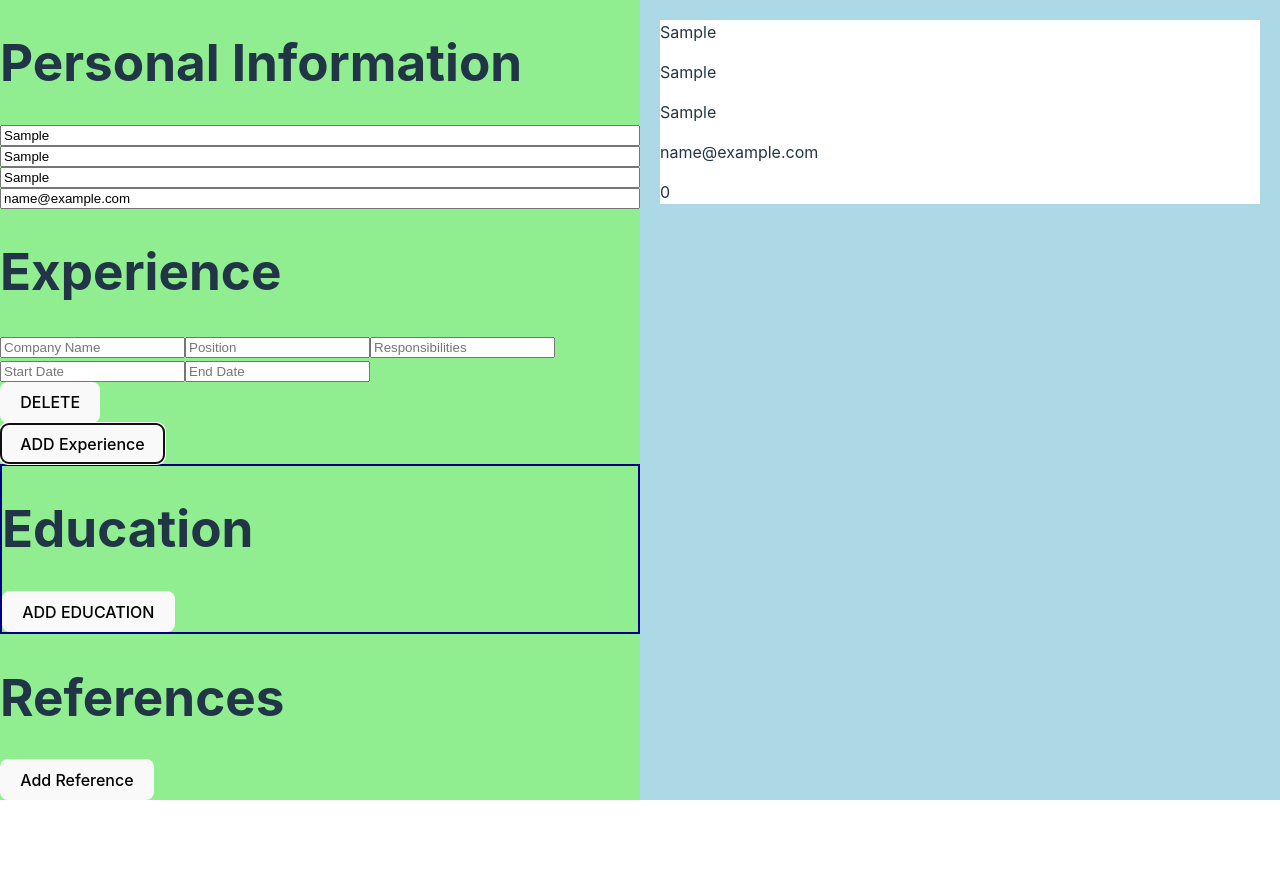
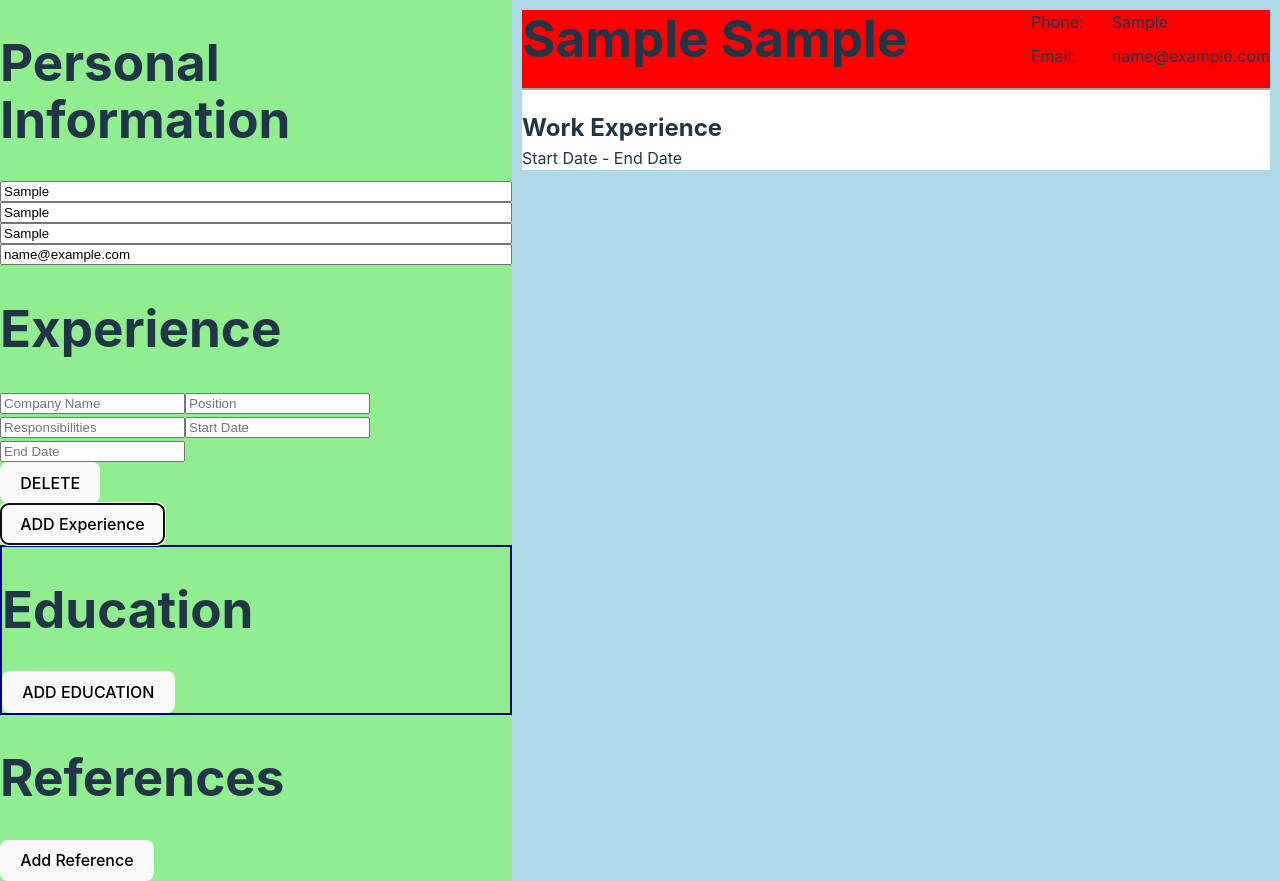
Before and after one commit to BrynyPatchett/cv-generator, a React (Vite) app: page / in a window 1280 px wide. Both pictures are taken after typing "Sample", "Sample", "Sample", "name@example.com" into the empty fields and a click on the button "ADD Experience". Before the commit the page ends 800 px from the top, so only its background shows below. Built offline with nearby package versions, Linux system fonts and the light colour scheme.

Commit message:
Added output display components and styling, changed variable names in object setters for more generic use

```diff
--- a/src/App.css
+++ b/src/App.css
@@ -1,40 +1,3 @@
-
-.logo {
-  height: 6em;
-  padding: 1.5em;
-  will-change: filter;
-  transition: filter 300ms;
-}
-.logo:hover {
-  filter: drop-shadow(0 0 2em #646cffaa);
-}
-.logo.react:hover {
-  filter: drop-shadow(0 0 2em #61dafbaa);
-}
-
-@keyframes logo-spin {
-  from {
-    transform: rotate(0deg);
-  }
-  to {
-    transform: rotate(360deg);
-  }
-}
-
-@media (prefers-reduced-motion: no-preference) {
-  a:nth-of-type(2) .logo {
-    animation: logo-spin infinite 20s linear;
-  }
-}
-
-.card {
-  padding: 2em;
-}
-
-.read-the-docs {
-  color: #888;
-}
-
 
 .education-section{
   border: 2px solid navy;
@@ -43,5 +6,5 @@
 
 .cvDisplay{
   background-color: rgb(255, 255, 255);
-  margin: 20px;
+  margin: 10px;
 }
--- a/src/components/inputComponents/careerSection.jsx
+++ b/src/components/inputComponents/careerSection.jsx
@@ -6,9 +6,9 @@ function CareerSection({cred,careerExperiences, setcareerExperiences}){
 
     return(
         <>
-        <input placeholder="Company Name" onChange={(e)=>{updateCredential(cred,careerExperiences, setcareerExperiences,e.target.value,"companyName")}}></input>
-        <input placeholder="Position" onChange={(e)=>{updateCredential(cred,careerExperiences, setcareerExperiences,e.target.value,"position")}}></input>
-        <input placeholder="Responsibilities" onChange={(e)=>{updateCredential(cred,careerExperiences, setcareerExperiences,e.target.value,"responsiblity")}}></input>
+        <input placeholder="Company Name" onChange={(e)=>{updateCredential(cred,careerExperiences, setcareerExperiences,e.target.value,"location")}}></input>
+        <input placeholder="Position" onChange={(e)=>{updateCredential(cred,careerExperiences, setcareerExperiences,e.target.value,"title")}}></input>
+        <input placeholder="Responsibilities" onChange={(e)=>{updateCredential(cred,careerExperiences, setcareerExperiences,e.target.value,"description")}}></input>
         <input placeholder="Start Date" onChange={(e)=>{updateCredential(cred,careerExperiences, setcareerExperiences,e.target.value,"dateStart")}}></input>
         <input placeholder="End Date" onChange={(e)=>{updateCredential(cred,careerExperiences, setcareerExperiences,e.target.value,"dateEnd")}}></input>
         <br></br>
--- a/src/components/cvDisplay.jsx
+++ b/src/components/outputComponents/cvDisplay.jsx
@@ -1,4 +1,7 @@
-import { render } from "react-dom"
+/* eslint-disable react/prop-types */
+import InfoDisplay from "./infoDisplay"
+import PersonInfoDisplay from "./personalInfoDisplay"
+
 
 function CVDisplay({personalInfo,careerExperiences,educationCredentials,references}){
 
@@ -20,10 +23,12 @@ function CVDisplay({personalInfo,careerExperiences,educationCredentials,referenc
 
     return(
         <div className="cvDisplay">
-           { renderFields(personalInfo)}
-           { renderArray(careerExperiences)}
-           { renderArray(educationCredentials)}
-           { renderArray(references)}
+           {/* { renderFields(personalInfo)} */}
+           <PersonInfoDisplay personalInfo={personalInfo}/>
+           {/* { renderArray(careerExperiences)} */}
+           <InfoDisplay displayInfo={careerExperiences} title={"Work Experience"}/>
+           {/* { renderArray(educationCredentials)}
+           { renderArray(references)} */}
         </div>
     )
 
--- /dev/null
+++ b/src/components/outputComponents/infoDisplay.jsx
@@ -0,0 +1,31 @@
+import "../../styles/outputComponents/infoDisplay.css";
+
+function InfoDisplay({ displayInfo, title }) {
+  if (displayInfo.length > 0) {
+    return (
+      <div className="displayInfo">
+        <h2 className="sectionTitle">{title}</h2>
+        <div className="info">
+          {displayInfo.map((elem) => {
+            return (
+              <div key={elem.id} className="info-section">
+                <div className="date">
+                  {(elem.dateStart || "Start Date") + " - " + (elem.dateEnd || "End Date")}
+                </div>
+                <div className="description">
+                  <h3 className="title">{elem.title}</h3>
+                  <h3 className="location">{elem.location}</h3>
+                  <p className="paragraph">{elem.description}</p>
+                </div>
+              </div>
+            );
+          })}
+        </div>
+      </div>
+    );
+  } else {
+    return <></>;
+  }
+}
+
+export default InfoDisplay;
--- /dev/null
+++ b/src/components/outputComponents/personalInfoDisplay.jsx
@@ -0,0 +1,29 @@
+import "../../styles/outputComponents/personalInfoDisplay.css";
+
+function PersonInfoDisplay({ personalInfo }) {
+
+    function hasName(){
+        if(personalInfo.firstName || personalInfo.lastName){
+            return true;
+        }
+        return false
+    }
+
+  return (
+    <div className="personalDisplay">
+      <h1 className="fullName">
+        {hasName() ? personalInfo.firstName + " " + personalInfo.lastName: "FullName"}
+      </h1>
+      <div className="contact">
+        <div className="contactField">
+            { personalInfo.phoneNumber && (<><p className="fieldTitle">Phone:</p> <p className="fieldValue">{personalInfo.phoneNumber}</p></>)}
+        </div>
+        <div className="contactField">
+        { personalInfo.email && (<><p className="fieldTitle">Email:</p> <p className="fieldValue">{personalInfo.email}</p></>)}
+        </div>
+      </div>
+    </div>
+  );
+}
+
+export default PersonInfoDisplay;
--- a/src/index.css
+++ b/src/index.css
@@ -85,6 +85,6 @@ button:focus-visible {
 }
 
 .outputRight{
-  flex: 1;
+  flex: 1.5;
 background-color: lightblue;
 }
--- /dev/null
+++ b/src/styles/outputComponents/infoDisplay.css
@@ -0,0 +1,36 @@
+.displayInfo{
+
+}
+
+h3{
+    font-size: 1rem;
+    margin: 0;
+}
+.sectionTitle{
+    margin-bottom: 0px;
+}
+
+.info{
+    display: flex;
+    flex-direction: column;
+}
+
+.info-section{
+    display: flex;
+    gap: 20px;
+}
+
+.title{
+    margin: 0;
+}
+
+.date{
+    align-self: self-start;
+    width: 35ch;
+    max-width: 35ch;
+}
+
+.paragraph{
+    margin: 0;
+    max-width: 75ch;
+}
--- /dev/null
+++ b/src/styles/outputComponents/personalInfoDisplay.css
@@ -0,0 +1,35 @@
+.personalDisplay {
+    background-color: red;
+    display: flex;
+    justify-content: space-between;
+    align-items: flex-start;
+    padding-bottom: 20px;
+    border-bottom: 2px solid rgb(163, 163, 163);
+}
+
+.fullName{
+    margin: 0;
+}
+
+.contact{
+    display: flex;
+    flex-direction: column;
+    gap: 10px;
+}
+
+.contactField{
+    display: flex;
+    flex-direction: row;
+    > p{
+        margin: 0;
+    }
+
+}
+.fieldTitle{
+  width: 8ch;
+  max-width: 8ch;
+}
+
+.fieldTitle{
+    max-width: 30ch;
+  }
```
Also changed, not shown: src/App.jsx (+7 -40 lines).
